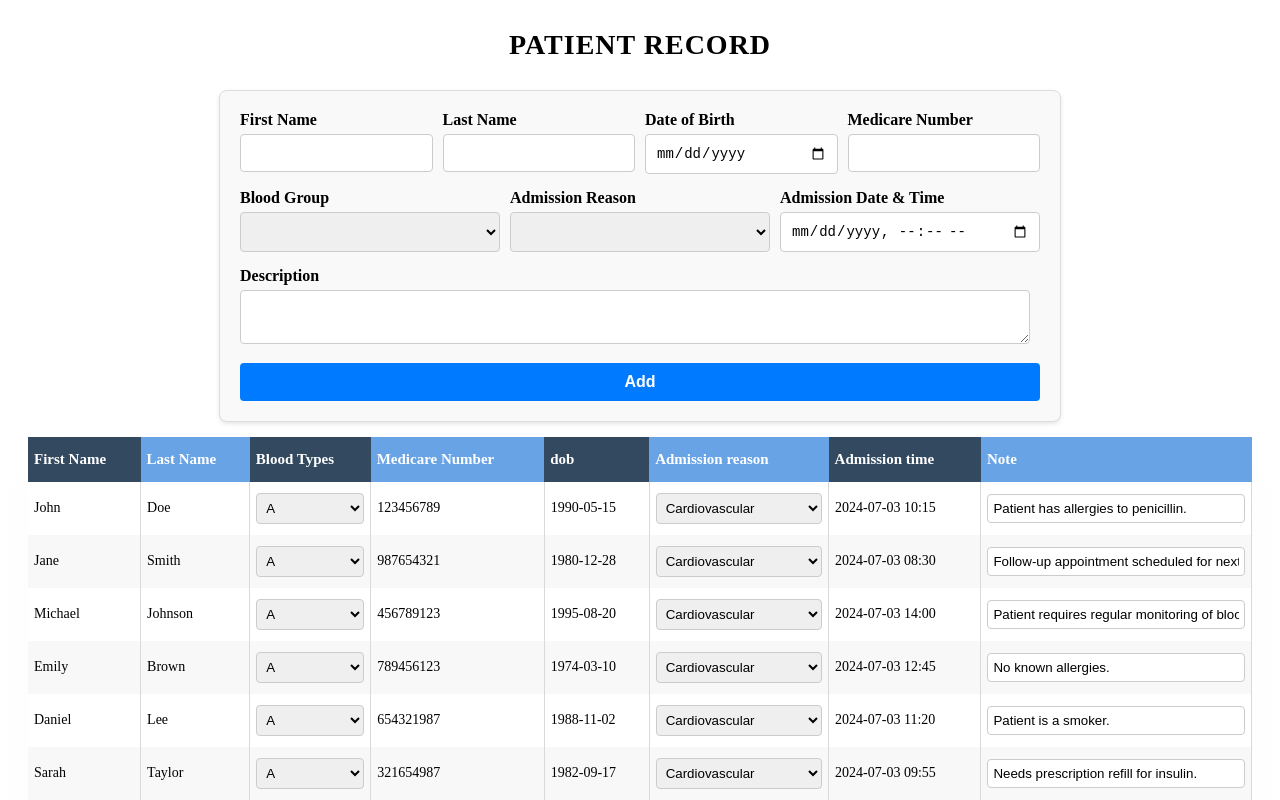
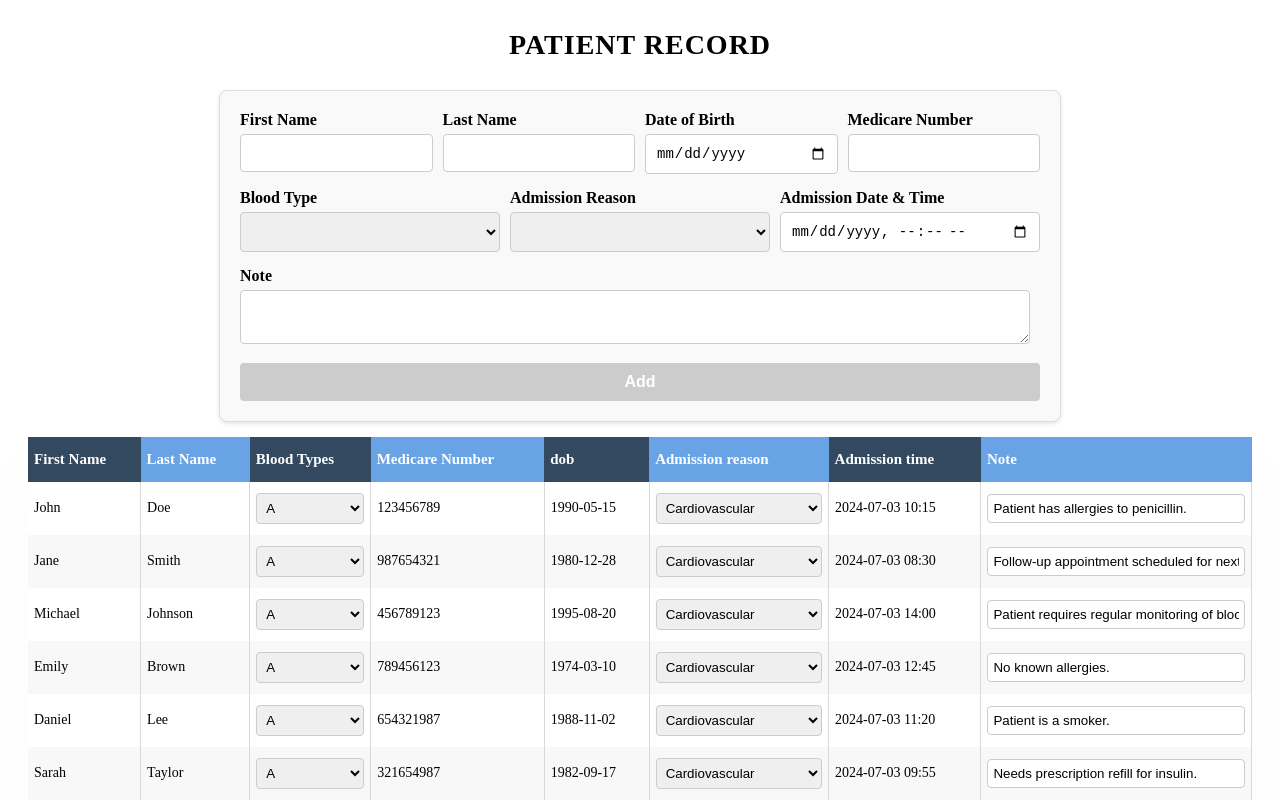
Before and after one commit to Arjesh1/Patient-record-Angular, an Angular app: page / in a window 1280 px wide. Shown: the top 800 px of the page. Built offline with nearby package versions, Linux system fonts and the light colour scheme.

Commit message:
fix: reset form after submit

```diff
--- a/src/app/components/form/form.component.html
+++ b/src/app/components/form/form.component.html
@@ -23,7 +23,7 @@
 
   <div class="form-row">
     <div class="form-group">
-      <label for="bloodGroup">Blood Group</label>
+      <label for="bloodGroup">Blood Type</label>
       <select id="bloodGroup" name="bloodGroup" formControlName=3 required>
         <option value="">Select</option>
         <option value=1>A</option>
@@ -50,8 +50,8 @@
   </div>
 
     <div class="form-group">
-      <label for="description">Description</label>
-      <textarea id="description" name="description" formControlName=8></textarea>
+      <label for="description">Note</label>
+      <textarea id="description" name="description" formControlName=8 required></textarea>
     </div>
-    <button type="submit">Add</button>
+    <button type="submit" [disabled]="!patientData.valid">Add</button>
   </form>
--- a/src/app/components/form/form.component.ts
+++ b/src/app/components/form/form.component.ts
@@ -32,5 +32,6 @@ export class FormComponent {
       const translatedData = {...this.patientData.value, [3]:Number(this.patientData.value[3]), [6]:Number(this.patientData.value[6]), [7]: this.patientData.value[7].replace("T"," "), [4]: this.patientData.value[4]?.toString()}
       this.formData.emit(translatedData as Row)
     }
+    this.patientData.reset()
   }
 }
```
